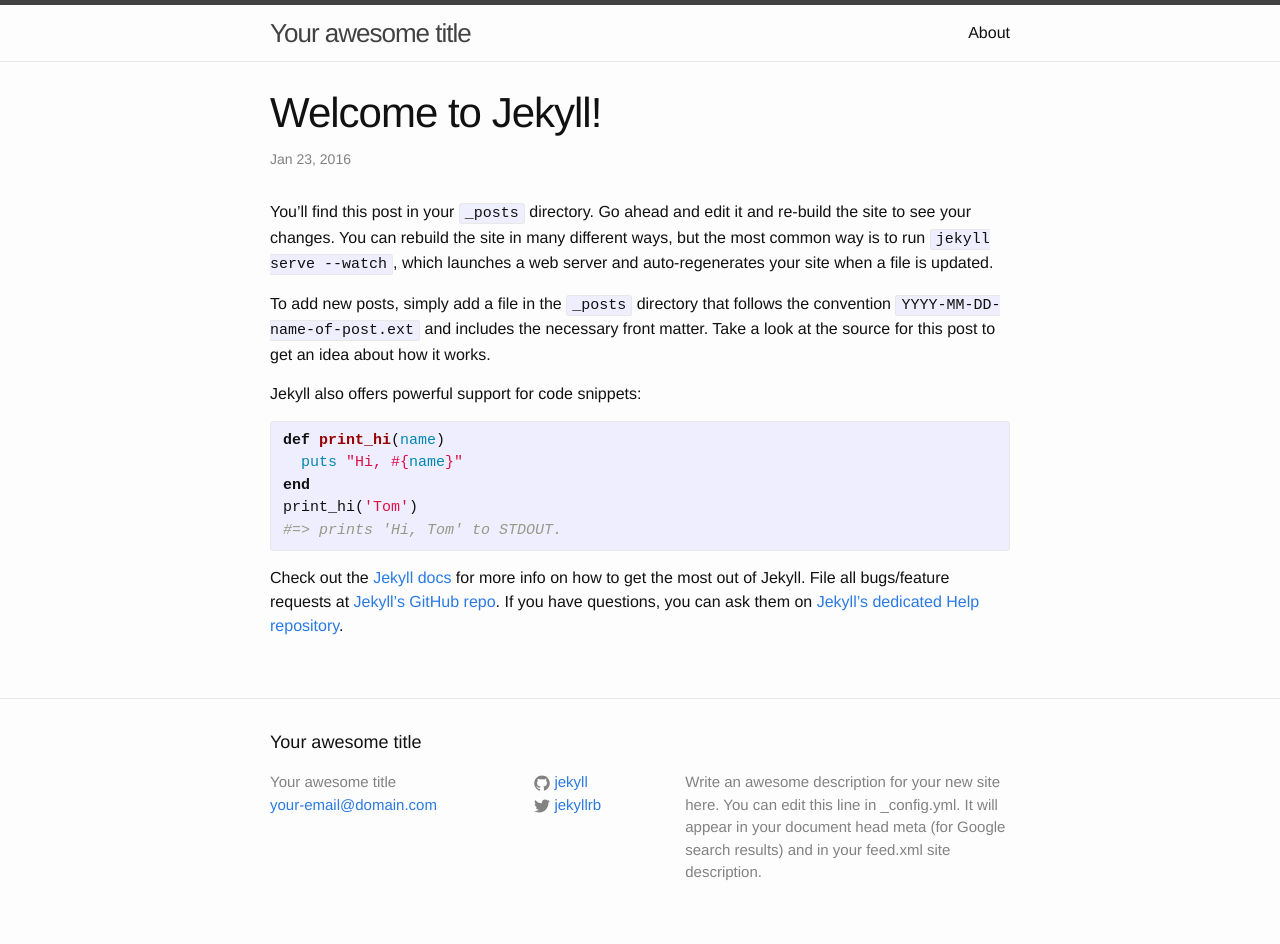
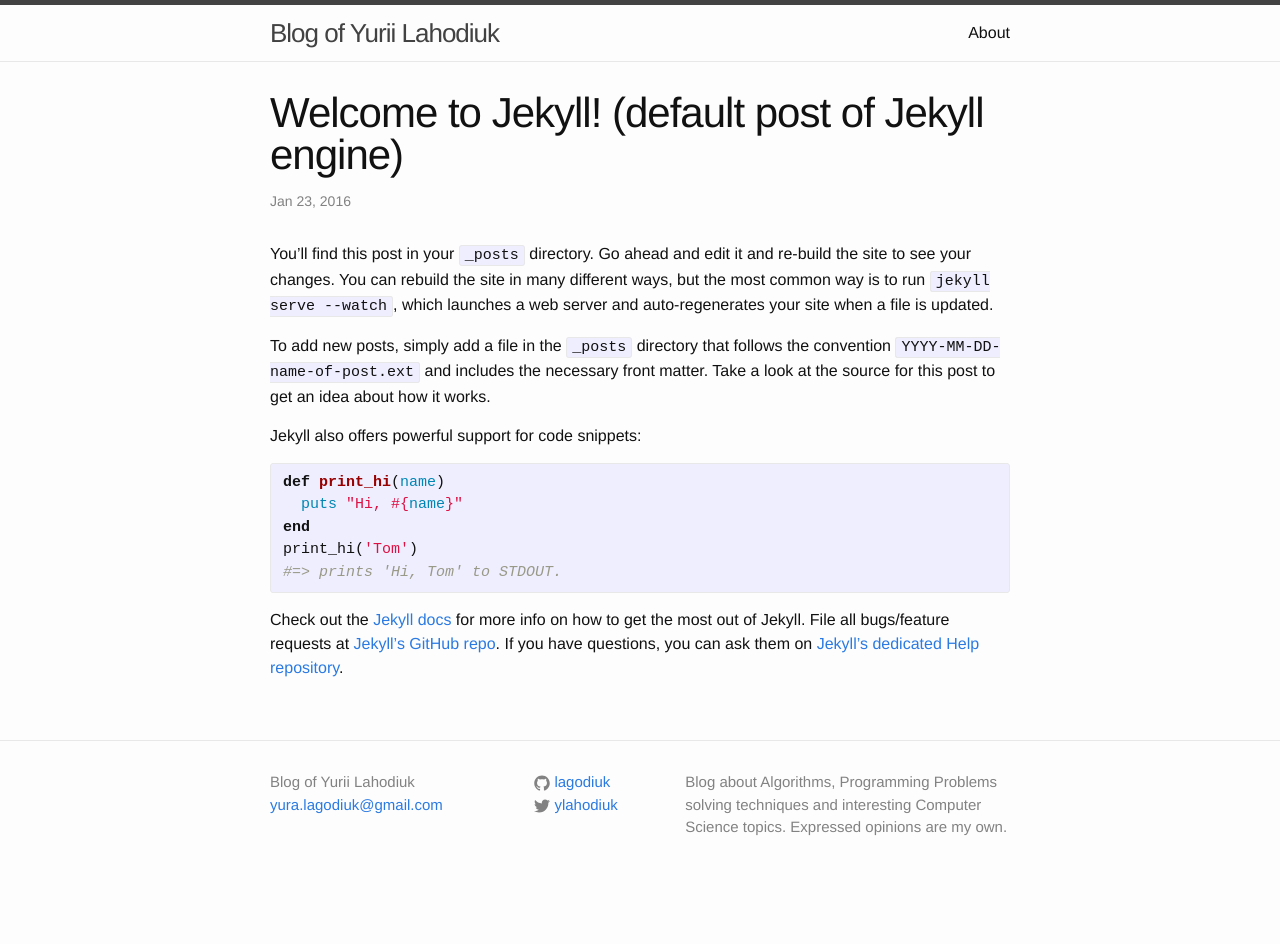
Before and after one commit to lagodiuk/lagodiuk.github.io, a Jekyll site: the page built from _posts/2016-01-23-welcome-to-jekyll.markdown, in a window 1280 px wide. Built offline with Jekyll 4.4.1, drawn with Linux system fonts in a browser that asks for light colours; after the commit the page ends 900 px from its top, so only the background shows below that.

Commit message:
Started to get rid of default content

```diff
--- a/_config.yml
+++ b/_config.yml
@@ -1,14 +1,14 @@
 # Site settings
-title: Your awesome title
-email: your-email@domain.com
+title: Blog of Yurii Lahodiuk
+email: yura.lagodiuk@gmail.com
 description: > # this means to ignore newlines until "baseurl:"
-  Write an awesome description for your new site here. You can edit this
-  line in _config.yml. It will appear in your document head meta (for
-  Google search results) and in your feed.xml site description.
+  Blog about Algorithms, Programming Problems solving techniques and
+  interesting Computer Science topics.
+  Expressed opinions are my own.
 baseurl: "" # the subpath of your site, e.g. /blog/
-url: "http://yourdomain.com" # the base hostname & protocol for your site
-twitter_username: jekyllrb
-github_username:  jekyll
+url: "http://lagodiuk.github.io" # the base hostname & protocol for your site
+twitter_username: ylahodiuk
+github_username:  lagodiuk
 
 # Build settings
 markdown: kramdown
--- a/_includes/footer.html
+++ b/_includes/footer.html
@@ -2,7 +2,7 @@
 
   <div class="wrapper">
 
-    <h2 class="footer-heading">{{ site.title }}</h2>
+    <!--<h2 class="footer-heading">{{ site.title }}</h2>-->
 
     <div class="footer-col-wrapper">
       <div class="footer-col  footer-col-1">
--- a/_posts/2016-01-23-welcome-to-jekyll.markdown
+++ b/_posts/2016-01-23-welcome-to-jekyll.markdown
@@ -1,6 +1,6 @@
 ---
 layout: post
-title:  "Welcome to Jekyll!"
+title:  "Welcome to Jekyll! (default post of Jekyll engine)"
 date:   2016-01-23 16:04:33
 categories: jekyll update
 ---
```
